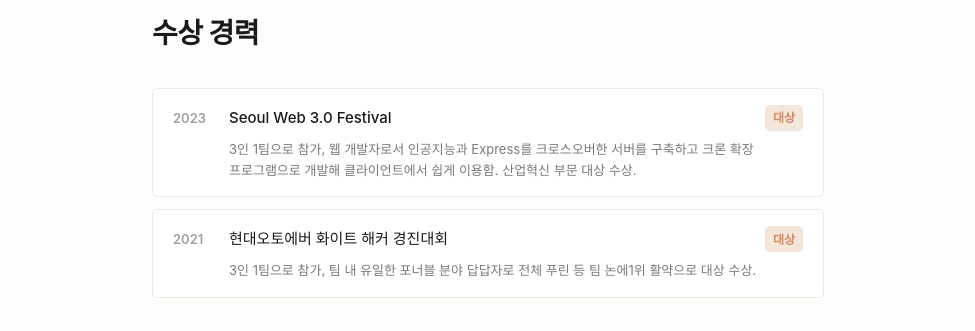
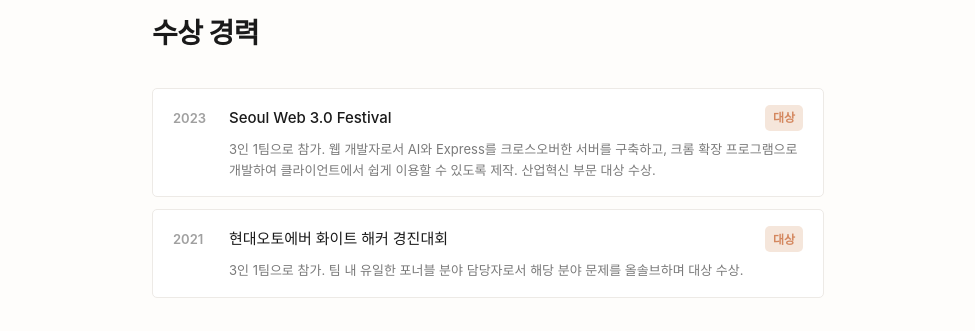
Before and after one commit to gnemek20/portfolio-web, a Next.js app: page / in a window 1280 px wide. Shown: the part 2480-2811 px from the top of the page, without its empty margins (152-1127 px from the left). Built offline with nearby package versions, Linux system fonts and the light colour scheme; a web font is replaced by a local one.

Commit message:
fix: awards description text clarity

```diff
--- a/components/Awards.tsx
+++ b/components/Awards.tsx
@@ -7,13 +7,13 @@ const awards = [
     year: "2023",
     title: "Seoul Web 3.0 Festival",
     badge: "대상",
-    desc: "3인 1팀으로 참가, 웹 개발자로서 인공지능과 Express를 크로스오버한 서버를 구축하고 크론 확장 프로그램으로 개발해 클라이언트에서 쉽게 이용함. 산업혁신 부문 대상 수상.",
+    desc: "3인 1팀으로 참가. 웹 개발자로서 AI와 Express를 크로스오버한 서버를 구축하고, 크롬 확장 프로그램으로 개발하여 클라이언트에서 쉽게 이용할 수 있도록 제작. 산업혁신 부문 대상 수상.",
   },
   {
     year: "2021",
     title: "현대오토에버 화이트 해커 경진대회",
     badge: "대상",
-    desc: "3인 1팀으로 참가, 팀 내 유일한 포너블 분야 답답자로 전체 푸린 등 팀 논에1위 활약으로 대상 수상.",
+    desc: "3인 1팀으로 참가. 팀 내 유일한 포너블 분야 담당자로서 해당 분야 문제를 올솔브하며 대상 수상.",
   },
 ];
 
```
